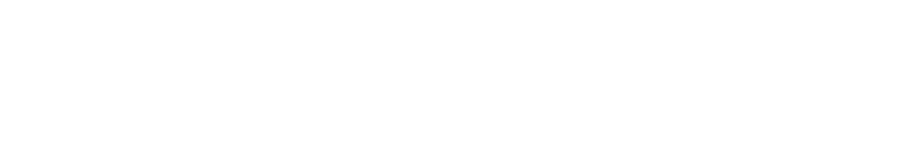
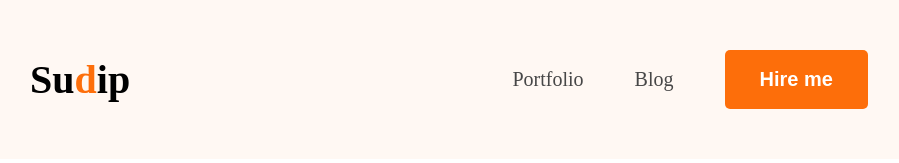
Before and after one commit to sparkerboy22/my-first-protfolio, a plain HTML site: page index.html in a window 1280 px wide. Shown: the whole page, without its empty margins (191-1090 px from the left). Drawn offline with Linux system fonts and the light colour scheme.

Commit message:
deign navber

```diff
--- a/index.html
+++ b/index.html
@@ -5,8 +5,23 @@
     <meta name="viewport" content="width=device-width, initial-scale=1.0">
     <title>My first protfolio
     </title>
+    <link rel="preconnect" href="https://fonts.googleapis.com">
+<link rel="preconnect" href="https://fonts.gstatic.com" crossorigin>
+<link href="https://fonts.googleapis.com/css2?family=Open+Sans:ital,wght@0,300..800;1,300..800&display=swap" rel="stylesheet">
+<link rel="stylesheet" href="styles.css">
 </head>
-<body>
-
+<body class="font-open-sens">
+    <header>
+        <nav>
+            <div class="logo">
+                <h2>Su<span class="colour-orange">d</span>ip</h2>
+            </div>
+            <ul class="menu">
+                <li><a href="">Portfolio</a></li>
+                <li><a href="">Blog</a></li>
+                <li><button class="btn">Hire me</button></li>
+            </ul>
+        </nav>
+    </header>
 </body>
 </html>
--- /dev/null
+++ b/styles.css
@@ -0,0 +1,48 @@
+*{
+    margin: 0;
+    padding: 0;
+}
+
+.font-open-sans {
+  font-family: "Open Sans", sans-serif;
+  font-optical-sizing: auto;
+}
+.logo  h2{
+font-size: 40px;
+font-weight: 900;
+}
+.colour-orange{
+    color: #FD6E0A;
+}
+.btn{
+    font-size: 20px;
+    font-weight: bolder;
+    background-color: #FD6E0A;
+    border: none;
+    padding: 18px 35px;
+    border-radius: 5px;
+    color: white;
+}
+header{
+    background-color: #FFF8F3;
+    padding: 50px;
+}
+nav{
+    width: 71%;
+    max-width: 1140px;
+    margin: 0px auto;
+    display: flex;
+    justify-content: space-between;
+    align-items: center;
+}
+nav .menu{
+    display: flex;
+    list-style-type: none;
+    gap: 51px;
+    align-items: center;
+}
+nav .menu a{
+    font-size: 20px;
+    color: #474747;
+    text-decoration: none;
+}
```
